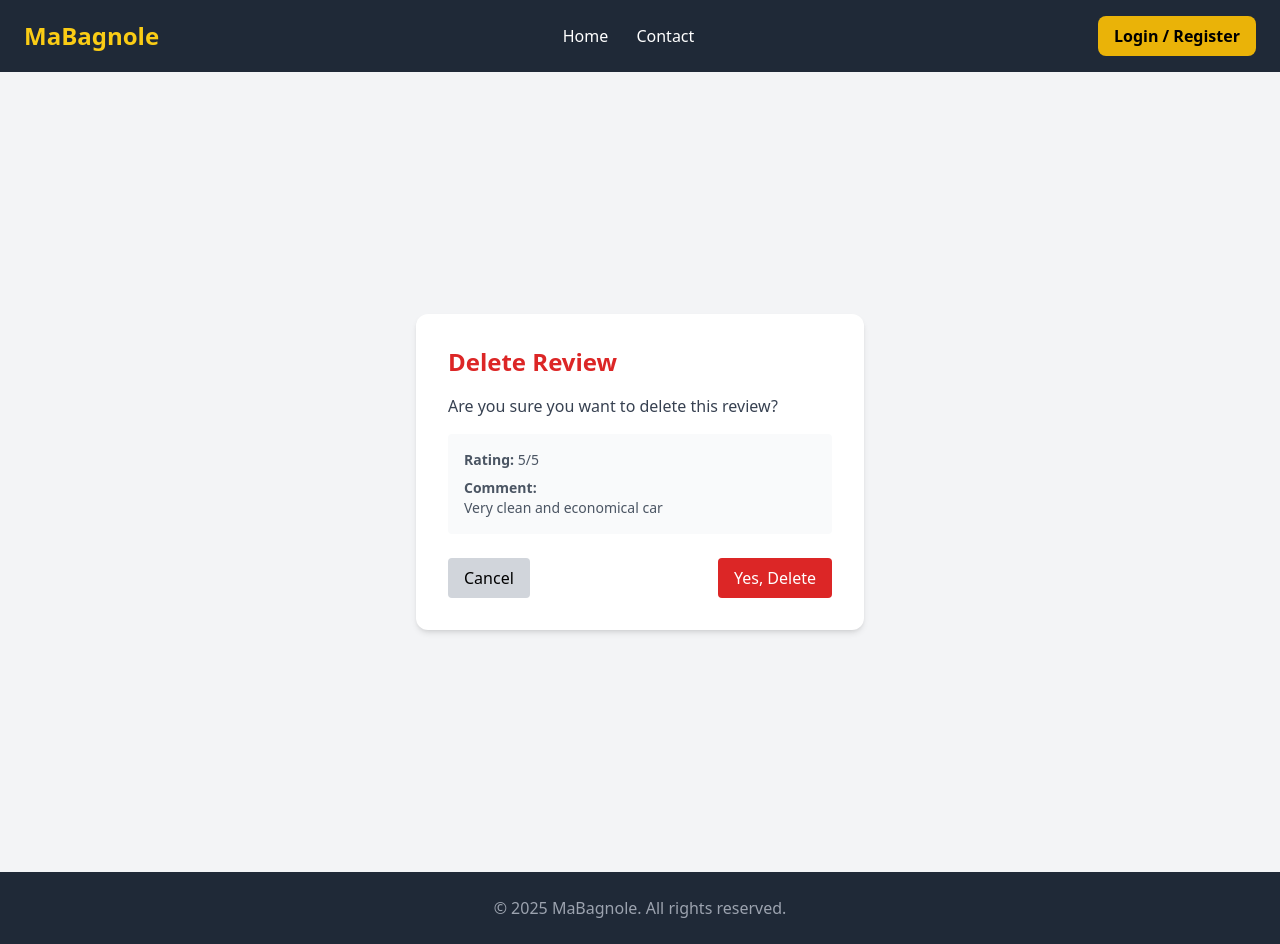
After one commit to Gourita-M/MaBagnole-Brief, a PHP site: page /View/delete_review.php?id=1 in a window 1280 px wide. The commit adds this page. Run offline with PHP 8.4, Linux system fonts and the light colour scheme; data comes from the database, SQL or seed files in the repository; some libraries are stand-ins or nearby versions.

Commit message:
feat: Soft Delete for reviews

```diff
--- /dev/null
+++ b/code/View/delete_review.php
@@ -0,0 +1,72 @@
+<?php
+    session_start();
+    include_once "../config/database.php";
+    include_once "../models/Review.php";
+
+    $review = new Review;
+
+    $review->review_id = $_GET['id'];
+
+    $data = $review->getReviewsById();
+
+    if(isset($_POST['delete'])){
+
+        $review->softDelete();
+
+        header("Location: ./rented.php");
+
+        exit;
+    }
+
+?>
+
+<!DOCTYPE html>
+<html lang="en">
+<head>
+    <meta charset="UTF-8">
+    <title>Delete Review</title>
+    <script src="https://cdn.tailwindcss.com"></script>
+</head>
+<body>
+<?php include_once "./header.php"; ?>
+
+    <div class="bg-gray-100 flex items-center justify-center min-h-screen">
+
+        <div class="bg-white p-8 rounded-xl shadow-md w-full max-w-md">
+            <h1 class="text-2xl font-bold text-red-600 mb-4">Delete Review</h1>
+
+            <p class="text-gray-700 mb-4">
+                Are you sure you want to delete this review?
+            </p>
+
+            <div class="bg-gray-50 p-4 rounded mb-6">
+                <p class="text-sm text-gray-600">
+                    <strong>Rating:</strong> <?= htmlspecialchars($data['rating']) ?>/5
+                </p>
+                <p class="text-sm text-gray-600 mt-2">
+                    <strong>Comment:</strong><br>
+                    <?= htmlspecialchars($data['reviews_comment']) ?>
+                </p>
+            </div>
+
+            <form method="POST" class="flex justify-between">
+
+                <a href="./rented.php"
+                class="px-4 py-2 rounded bg-gray-300 hover:bg-gray-400 text-black">
+                    Cancel
+                </a>
+
+                <button type="submit" name='delete'
+                        class="px-4 py-2 rounded bg-red-600 hover:bg-red-700 text-white">
+                    Yes, Delete
+                </button>
+            </form>
+        </div>
+
+    </div>
+
+<footer class="bg-gray-800 text-gray-400 py-6 text-center">
+  © 2025 MaBagnole. All rights reserved.
+</footer>
+</body>
+</html>
--- a/code/models/Review.php
+++ b/code/models/Review.php
@@ -2,6 +2,7 @@
 
 Class Review
 {
+    private $review_id;
     private $user_id;
     private $vehicle_id;
     private $rating;
@@ -19,9 +20,31 @@ Class Review
     }
 
 //softDelete
+
+    public function softDelete():bool
+    {
+        try{
+        $sql = "UPDATE reviews r
+                SET r.deleted_at = NOW()
+                WHERE r.reviews_id = ? ;
+                ";
+
+        $stmt = DataBase::Connect()->prepare($sql);
+
+        $stmt->execute([
+            $this->review_id
+        ]);
+
+            return true;
+
+        }catch(pdoexception $e){
+            return false;
+        }
+    }
+
 //addReview
 
-    public function addReview()
+    public function addReview():bool
     {
         try{
         $sql = "INSERT INTO reviews(user_id, vehicle_id, rating, reviews_comment, deleted_at)
@@ -38,6 +61,28 @@ Class Review
         ]);
             return true;
         } catch(PDOException $e){
+
+            return false;
+        }
+    }
+
+//getReviewsById
+
+    public function getReviewsById()
+    {
+        try{
+
+            $sql = "SELECT * FROM reviews r
+                    WHERE r.reviews_id = ? ";
+            $stmt = DataBase::Connect()->prepare($sql);
+
+            $stmt->execute([
+                $this->review_id
+            ]);
+
+            return $stmt->fetch();
+
+        }catch(pdoexception $e){
 
             return $e;
         }
```
Also changed, not shown: code/View/rented.php (+43 -7 lines), code/controlls/rented_logic.php (+7 -6 lines), code/models/Reservation.php (+13 -3 lines).
